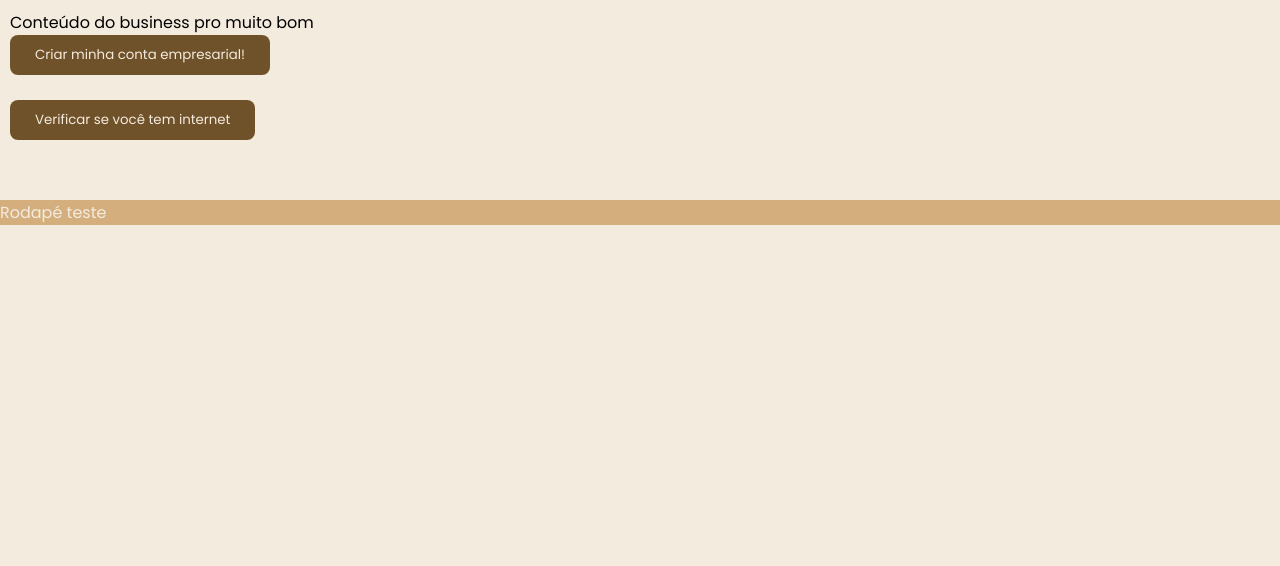
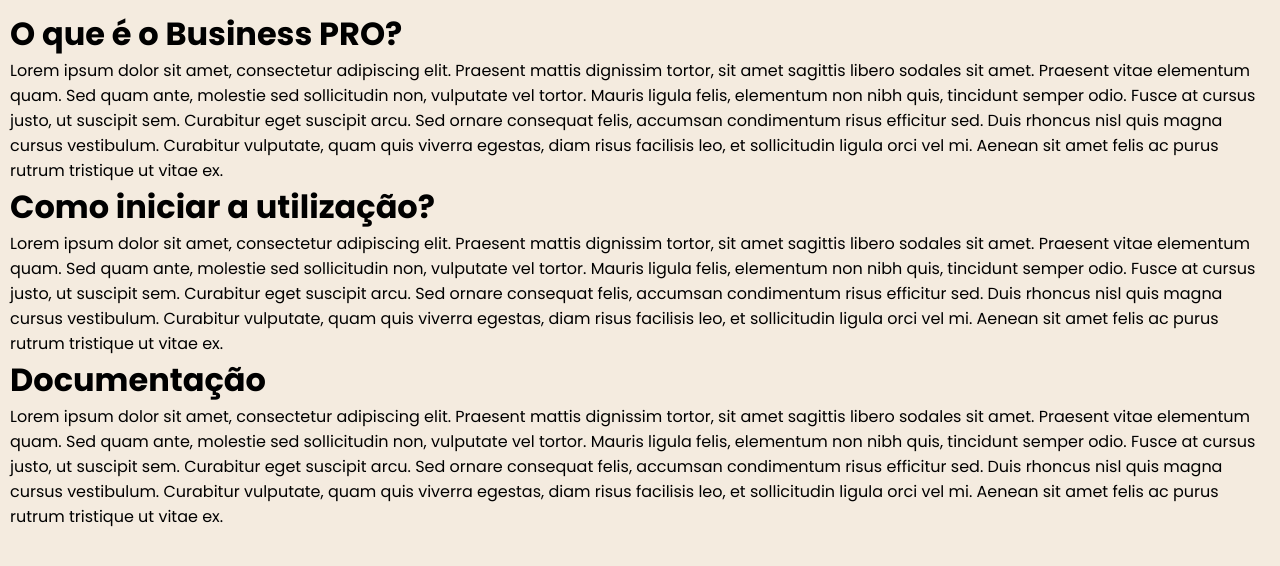
Before and after one commit to dfmrenato/businesspro, a PHP site: page / in a window 1280 px wide. Shown: the part 86-652 px from the top of the page. Run offline with PHP 8.4, Linux system fonts and the light colour scheme.

Commit message:
Conteúdo da página, remoção do rodapé, remoção do sistema de verificação de internet (V33)

```diff
--- a/css/style32.css
+++ b/css/style.css
@@ -158,9 +158,4 @@
         margin: 10px 10px;
     }
 
-    /*Rodapé*/
-    footer {
-        background-color: var(--cor-secundaria);
-        color: var(--cor-esbranquiçada);
-    }
 }
--- a/index.html
+++ b/index.html
@@ -5,9 +5,9 @@
         <meta http-equiv="X-UA-Compatible" content="IE=edge">
         <meta name="viewport" content="width=device-width, initial-scale=1.0">
 
-        <link rel="stylesheet" href="css/style32.css">
+        <link rel="stylesheet" href="css/style.css">
 
-        <title>Business PRO v32</title>
+        <title>Business PRO v33</title>
     </head>
     <body>
 
@@ -35,19 +35,16 @@
 
         <!-- Corpo -->
         <main>
-            Conteúdo do business pro muito bom <br>
-            <button class="BotaoPrimario" onclick="alert(`Função ainda não disponível!`)">Criar minha conta empresarial!</button> <br>
-            <button class="BotaoPrimario" id="BotaoVerificarInternet">Verificar se você tem internet</button> <br>
-            <p id="OnlineIndicador"><p> <br>
+            <h1>O que é o Business PRO?</h1>
+            <p>Lorem ipsum dolor sit amet, consectetur adipiscing elit. Praesent mattis dignissim tortor, sit amet sagittis libero sodales sit amet. Praesent vitae elementum quam. Sed quam ante, molestie sed sollicitudin non, vulputate vel tortor. Mauris ligula felis, elementum non nibh quis, tincidunt semper odio. Fusce at cursus justo, ut suscipit sem. Curabitur eget suscipit arcu. Sed ornare consequat felis, accumsan condimentum risus efficitur sed. Duis rhoncus nisl quis magna cursus vestibulum. Curabitur vulputate, quam quis viverra egestas, diam risus facilisis leo, et sollicitudin ligula orci vel mi. Aenean sit amet felis ac purus rutrum tristique ut vitae ex.</p>
+            <h1>Como iniciar a utilização?</h1>
+            <p>Lorem ipsum dolor sit amet, consectetur adipiscing elit. Praesent mattis dignissim tortor, sit amet sagittis libero sodales sit amet. Praesent vitae elementum quam. Sed quam ante, molestie sed sollicitudin non, vulputate vel tortor. Mauris ligula felis, elementum non nibh quis, tincidunt semper odio. Fusce at cursus justo, ut suscipit sem. Curabitur eget suscipit arcu. Sed ornare consequat felis, accumsan condimentum risus efficitur sed. Duis rhoncus nisl quis magna cursus vestibulum. Curabitur vulputate, quam quis viverra egestas, diam risus facilisis leo, et sollicitudin ligula orci vel mi. Aenean sit amet felis ac purus rutrum tristique ut vitae ex.</p>
+            <h1>Documentação</h1>
+            <p>Lorem ipsum dolor sit amet, consectetur adipiscing elit. Praesent mattis dignissim tortor, sit amet sagittis libero sodales sit amet. Praesent vitae elementum quam. Sed quam ante, molestie sed sollicitudin non, vulputate vel tortor. Mauris ligula felis, elementum non nibh quis, tincidunt semper odio. Fusce at cursus justo, ut suscipit sem. Curabitur eget suscipit arcu. Sed ornare consequat felis, accumsan condimentum risus efficitur sed. Duis rhoncus nisl quis magna cursus vestibulum. Curabitur vulputate, quam quis viverra egestas, diam risus facilisis leo, et sollicitudin ligula orci vel mi. Aenean sit amet felis ac purus rutrum tristique ut vitae ex.</p>
         </main>
 
-        <!-- Rodapé -->
-        <footer>
-            Rodapé teste
-        </footer>
-
         <!-- Javascript-->
-        <script src="js/main32.js"></script>
+        <script src="js/main.js"></script>
 
     </body>
 </html>
--- a/js/main32.js
+++ b/js/main.js
@@ -1,5 +1,7 @@
+// Pesquisar no cabeçalho
 document.getElementById('CabecalhoPesquisa').addEventListener('submit', (event) => {
-    event.preventDefault();  // Previne o envio real do formulário
+    // Previne o envio real do formulário
+    event.preventDefault();
 
     // Obtém os valores dos campos do formulário
     const pesquisa = document.getElementById('CabecalhoPesquisa').elements["pesquisa"].value;
@@ -9,6 +11,7 @@
     document.getElementById('CabecalhoPesquisa').elements["pesquisa"].value = "";
 });
 
+// Abrir o menu do cabeçalho em dispositivos pequenos
 document.querySelector('.MenuIcone').addEventListener('click', () => {
     let lista = document.querySelector('.Lista');
     if(lista.classList.contains("ativo")) {
@@ -19,7 +22,3 @@
         document.querySelector('.MenuIcone img').src = "img/icone/fechar.png";
     };
 })
-
-document.getElementById("BotaoVerificarInternet").addEventListener('click', () => {
-    ocument.getElementById('OnlineIndicador').innerHTML = `Você está ${(window.navigator.onLine ? 'on' : 'off') + 'line'}`
-})
```
Also changed, not shown: logon.html (added, +32 -0 lines).
